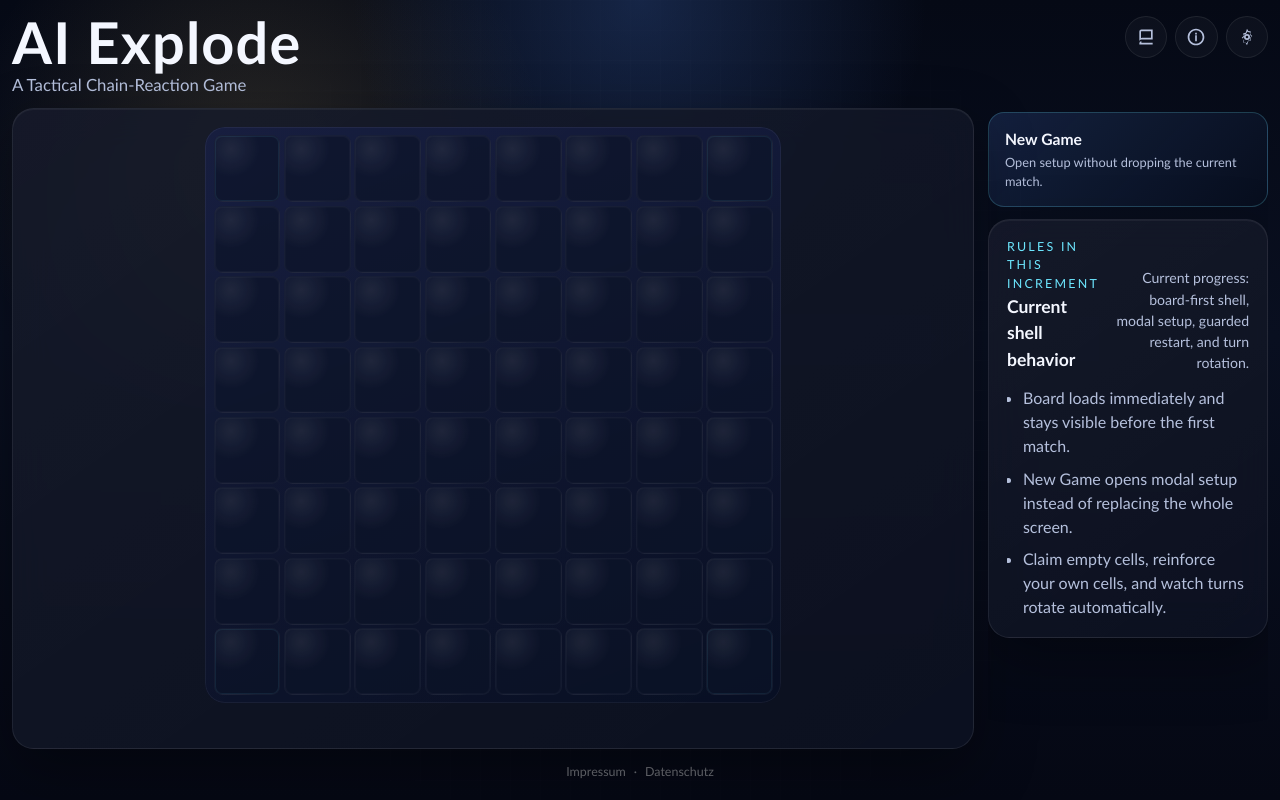
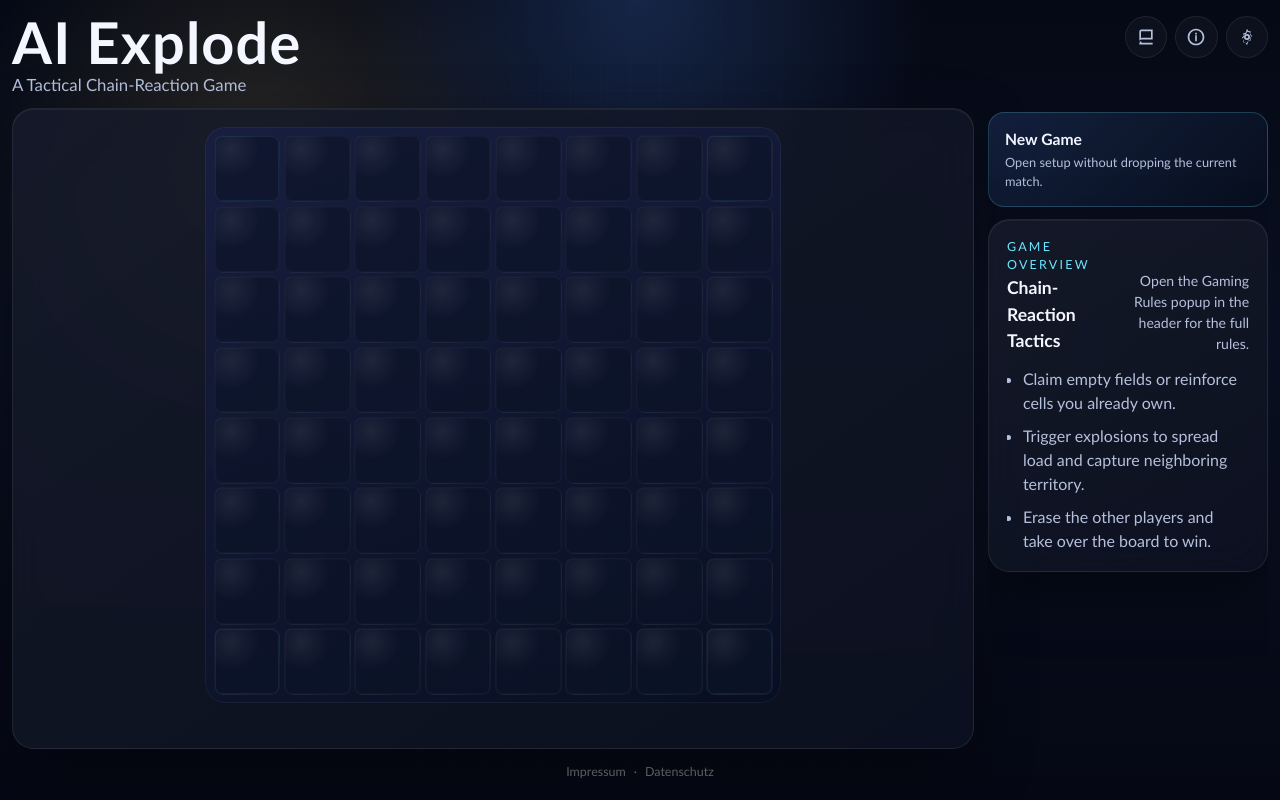
Before and after one commit to dreaming-of-ai/ai-explode, a Vue app in the folder frontend/: page / in a window 1280 px wide. Built offline with nearby package versions, Linux system fonts and the light colour scheme.

Commit message:
Fine tuning
Some fine tuning before the first deployment.

```diff
--- a/frontend/src/components/PlayerSidebar.vue
+++ b/frontend/src/components/PlayerSidebar.vue
@@ -83,8 +83,8 @@ function getPlayerRole(player: PlayerConfig): string {
     <section class="score-card panel">
       <div class="score-header">
         <div>
-          <p class="eyebrow">{{ phase === 'playing' ? 'Scoreboard' : 'Rules in this increment' }}</p>
-          <h3>{{ phase === 'playing' ? 'Occupied fields' : 'Current shell behavior' }}</h3>
+          <p class="eyebrow">{{ phase === 'playing' ? 'Scoreboard' : 'Game Overview' }}</p>
+          <h3>{{ phase === 'playing' ? 'Occupied fields' : 'Chain-Reaction Tactics' }}</h3>
         </div>
         <p class="score-note">
           {{
@@ -92,7 +92,7 @@ function getPlayerRole(player: PlayerConfig): string {
               ? 'The board is locked until you begin the next match.'
               : phase === 'playing'
               ? 'Updates after every valid move.'
-              : 'Current progress: board-first shell, modal setup, guarded restart, and turn rotation.'
+              : 'Open the Gaming Rules popup in the header for the full rules.'
           }}
         </p>
       </div>
@@ -132,9 +132,9 @@ function getPlayerRole(player: PlayerConfig): string {
         v-else
         class="rule-list"
       >
-        <li>Board loads immediately and stays visible before the first match.</li>
-        <li>New Game opens modal setup instead of replacing the whole screen.</li>
-        <li>Claim empty cells, reinforce your own cells, and watch turns rotate automatically.</li>
+        <li>Claim empty fields or reinforce cells you already own.</li>
+        <li>Trigger explosions to spread load and capture neighboring territory.</li>
+        <li>Erase the other players and take over the board to win.</li>
       </ul>
     </section>
   </aside>
--- a/frontend/src/data/legalPages.ts
+++ b/frontend/src/data/legalPages.ts
@@ -65,9 +65,9 @@ export const LEGAL_PAGE_LINKS: readonly LegalPageLink[] = LEGAL_SOURCE_CONFIGS.m
 
 function escapeHtml(text: string): string {
   return text
-    .replaceAll('&', '&amp;')
-    .replaceAll('<', '&lt;')
-    .replaceAll('>', '&gt;')
+    .replace(/&/g, '&amp;')
+    .replace(/</g, '&lt;')
+    .replace(/>/g, '&gt;')
 }
 
 function renderInlineMarkdown(text: string): string {
```
Also changed, not shown: 2 other files (tests, documents, lock files or other folders).
